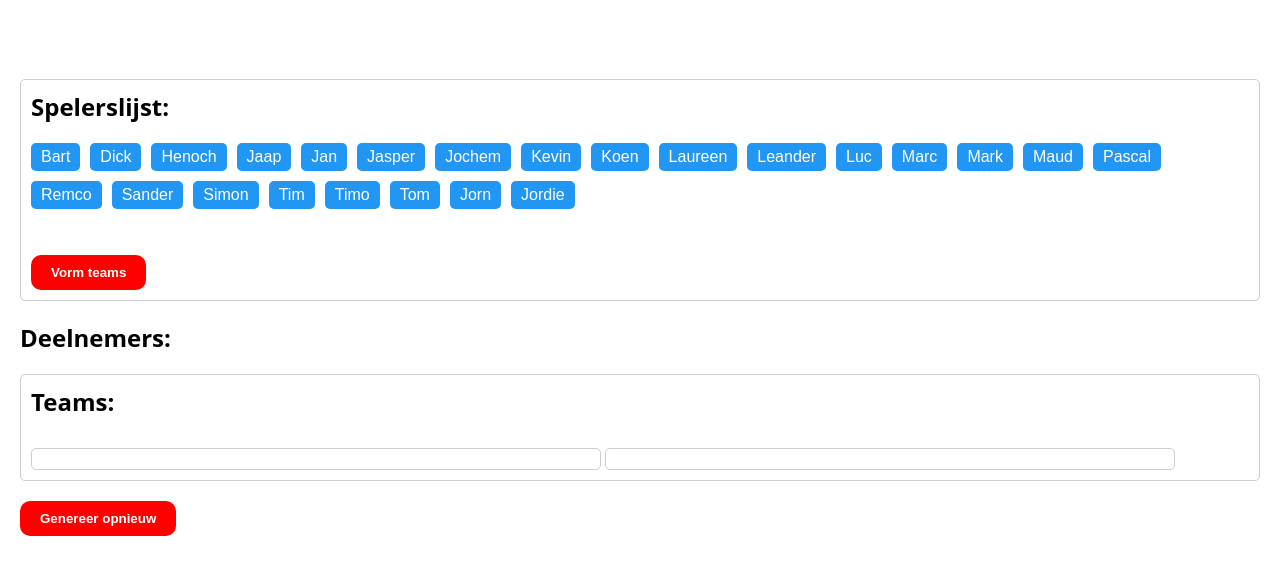
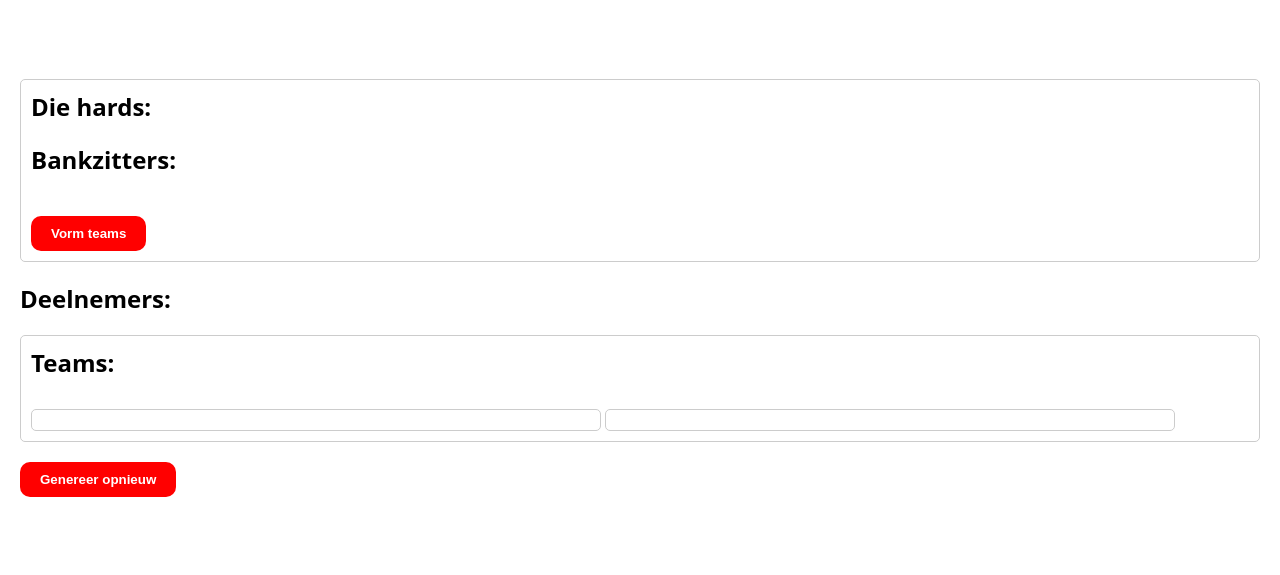
Before and after one commit to wijzijnweb/hegbalteamgenerator, a plain HTML site: page index.html in a window 1280 px wide. Shown: the part 87-662 px from the top of the page. Drawn offline with Linux system fonts and the light colour scheme.

Commit message:
Update index.html
Verdeling gemaakt tussen die hards en bankzitters

```diff
--- a/index.html
+++ b/index.html
@@ -12,18 +12,20 @@
     </header>
     <main>
         <section class="player-list">
-            <h2>Spelerslijst:</h2>
-            <ul id="players"></ul>
+            <h2>Die hards:</h2>
+            <div id="dieHards"></div>
+            <h2>Bankzitters:</h2>
+            <div id="benchWarmers"></div>
             <button id="formTeams">Vorm teams</button>
         </section>
-<h2>Deelnemers:</h2>
-<div id="participants"></div>
+        <h2>Deelnemers:</h2>
+        <div id="participants"></div>
         <section class="team-list">
             <h2>Teams:</h2>
             <div id="team1"></div>
             <div id="team2"></div>
         </section>
-<button id="generateAgain">Genereer opnieuw</button>
+        <button id="generateAgain">Genereer opnieuw</button>
     </main>
     <script src="script.js"></script>
 </body>
```
